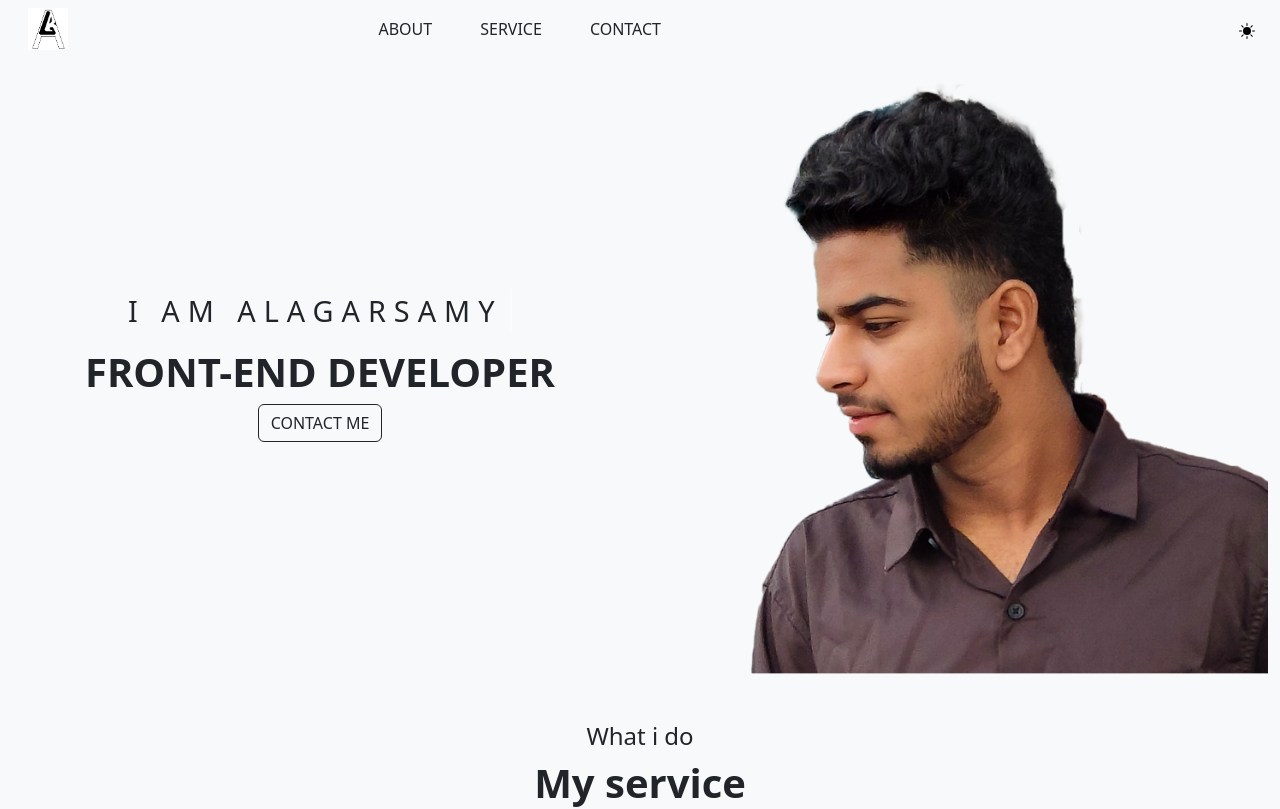
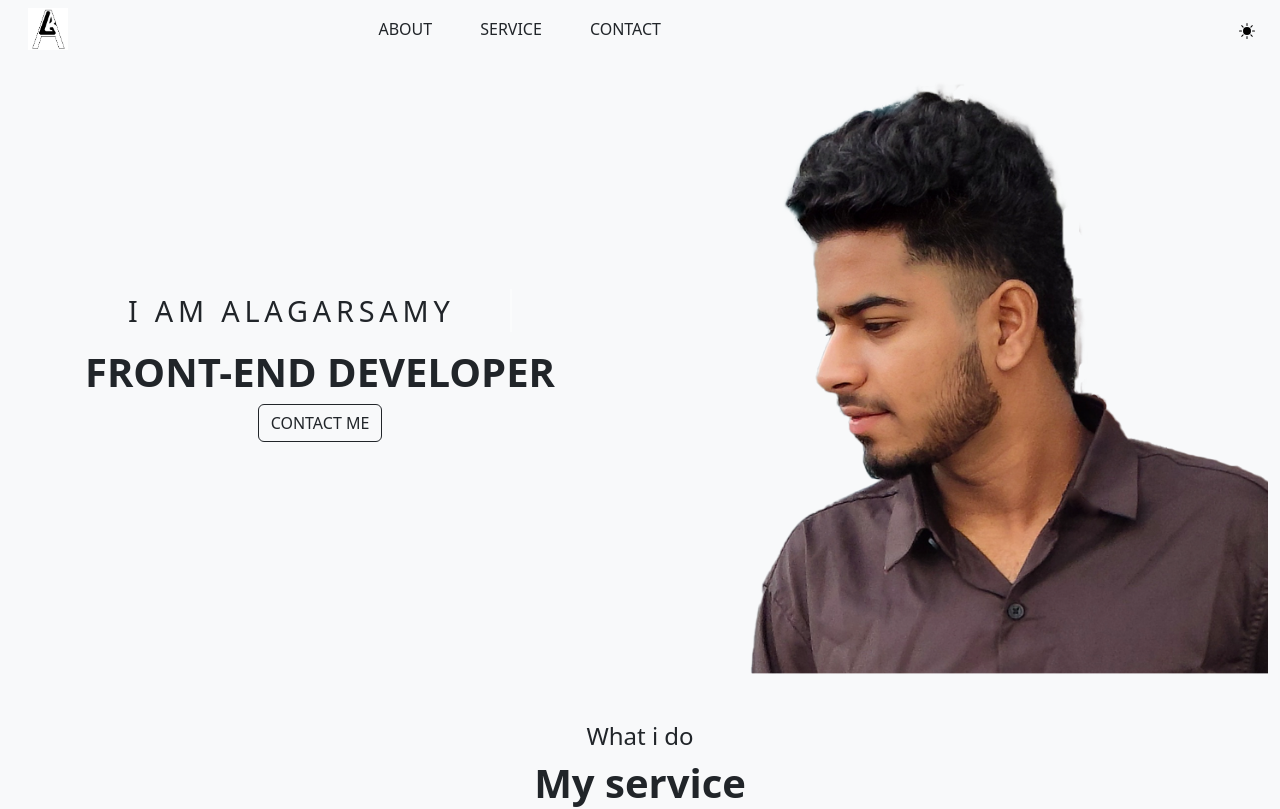
Before and after one commit to alagar2604/Alagar_portfolio, a React (Vite) app: page / in a window 1280 px wide. Shown: the top 809 px of the page. Built offline with nearby package versions, Linux system fonts and the light colour scheme.

Commit message:
my webpage

```diff
--- a/src/About.css
+++ b/src/About.css
@@ -114,7 +114,7 @@
     white-space: nowrap;
     overflow: hidden;
     /* transform: translateY(-50%);     */
-    letter-spacing: 0.5rem;
+    letter-spacing: 0.3rem;
  }
 
 /* Animation */
```
